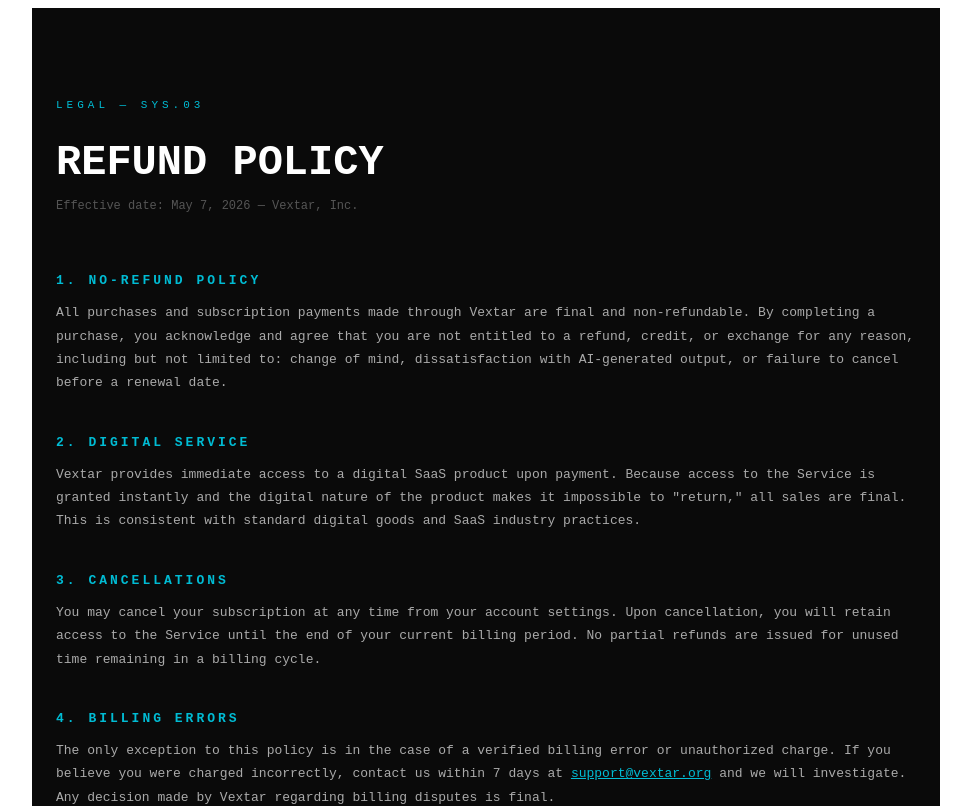
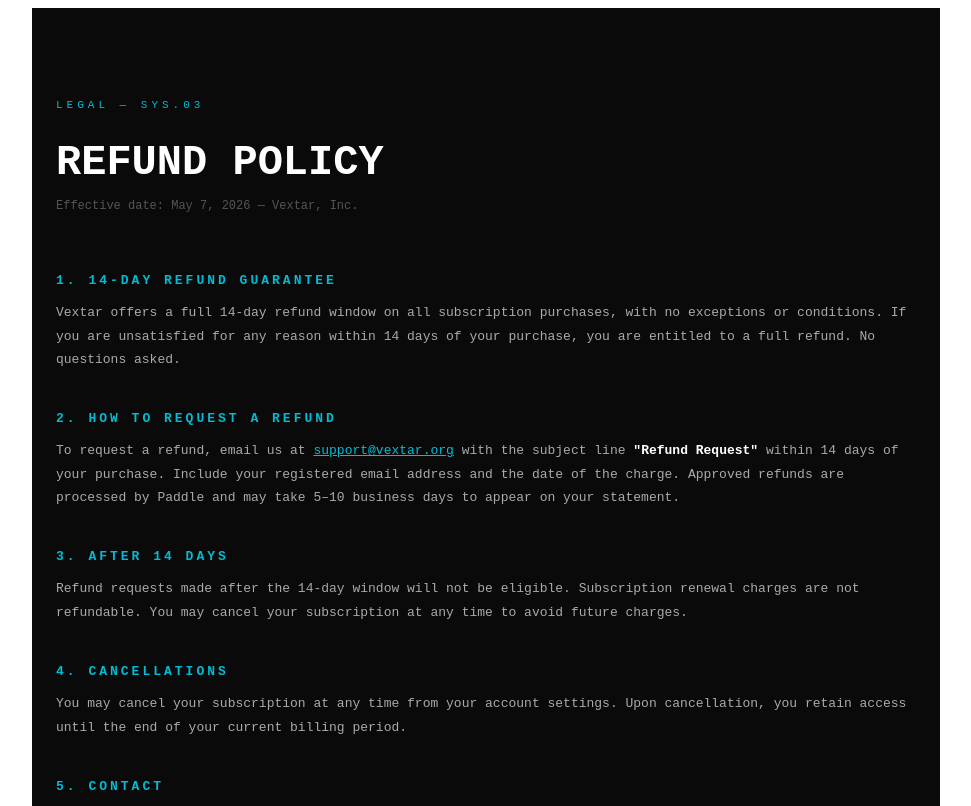
Before and after one commit to Vextarhq/vextar-app, a Next.js app: page /refund in a window 1280 px wide. Shown: the top 806 px of the page, without its empty margins (154-1125 px from the left). Built offline with nearby package versions, Linux system fonts and the light colour scheme.

Commit message:
Update page.js

```diff
--- a/app/refund/page.js
+++ b/app/refund/page.js
@@ -9,32 +9,31 @@
       <p style={{color: '#555', fontSize: '12px', marginBottom: '60px'}}>Effective date: May 7, 2026 — Vextar, Inc.</p>
 
       <section style={{marginBottom: '40px'}}>
-        <h2 style={{color: '#00bcd4', fontSize: '13px', letterSpacing: '3px'}}>1. NO-REFUND POLICY</h2>
-        <p style={{lineHeight: '1.8', color: '#aaa'}}>All purchases and subscription payments made through Vextar are final and non-refundable. By completing a purchase, you acknowledge and agree that you are not entitled to a refund, credit, or exchange for any reason, including but not limited to: change of mind, dissatisfaction with AI-generated output, or failure to cancel before a renewal date.</p>
+        <h2 style={{color: '#00bcd4', fontSize: '13px', letterSpacing: '3px'}}>1. 14-DAY REFUND GUARANTEE</h2>
+        <p style={{lineHeight: '1.8', color: '#aaa'}}>Vextar offers a full 14-day refund window on all subscription purchases, with no exceptions or conditions. If you are unsatisfied for any reason within 14 days of your purchase, you are entitled to a full refund. No questions asked.</p>
       </section>
 
       <section style={{marginBottom: '40px'}}>
-        <h2 style={{color: '#00bcd4', fontSize: '13px', letterSpacing: '3px'}}>2. DIGITAL SERVICE</h2>
-        <p style={{lineHeight: '1.8', color: '#aaa'}}>Vextar provides immediate access to a digital SaaS product upon payment. Because access to the Service is granted instantly and the digital nature of the product makes it impossible to "return," all sales are final. This is consistent with standard digital goods and SaaS industry practices.</p>
+        <h2 style={{color: '#00bcd4', fontSize: '13px', letterSpacing: '3px'}}>2. HOW TO REQUEST A REFUND</h2>
+        <p style={{lineHeight: '1.8', color: '#aaa'}}>To request a refund, email us at <a href="mailto:support@vextar.org" style={{color: '#00bcd4'}}>support@vextar.org</a> with the subject line <strong style={{color: '#fff'}}>"Refund Request"</strong> within 14 days of your purchase. Include your registered email address and the date of the charge. Approved refunds are processed by Paddle and may take 5–10 business days to appear on your statement.</p>
       </section>
 
       <section style={{marginBottom: '40px'}}>
-        <h2 style={{color: '#00bcd4', fontSize: '13px', letterSpacing: '3px'}}>3. CANCELLATIONS</h2>
-        <p style={{lineHeight: '1.8', color: '#aaa'}}>You may cancel your subscription at any time from your account settings. Upon cancellation, you will retain access to the Service until the end of your current billing period. No partial refunds are issued for unused time remaining in a billing cycle.</p>
+        <h2 style={{color: '#00bcd4', fontSize: '13px', letterSpacing: '3px'}}>3. AFTER 14 DAYS</h2>
+        <p style={{lineHeight: '1.8', color: '#aaa'}}>Refund requests made after the 14-day window will not be eligible. Subscription renewal charges are not refundable. You may cancel your subscription at any time to avoid future charges.</p>
       </section>
 
       <section style={{marginBottom: '40px'}}>
-        <h2 style={{color: '#00bcd4', fontSize: '13px', letterSpacing: '3px'}}>4. BILLING ERRORS</h2>
-        <p style={{lineHeight: '1.8', color: '#aaa'}}>The only exception to this policy is in the case of a verified billing error or unauthorized charge. If you believe you were charged incorrectly, contact us within 7 days at <a href="mailto:support@vextar.org" style={{color: '#00bcd4'}}>support@vextar.org</a> and we will investigate. Any decision made by Vextar regarding billing disputes is final.</p>
+        <h2 style={{color: '#00bcd4', fontSize: '13px', letterSpacing: '3px'}}>4. CANCELLATIONS</h2>
+        <p style={{lineHeight: '1.8', color: '#aaa'}}>You may cancel your subscription at any time from your account settings. Upon cancellation, you retain access until the end of your current billing period.</p>
       </section>
 
       <section style={{marginBottom: '60px'}}>
         <h2 style={{color: '#00bcd4', fontSize: '13px', letterSpacing: '3px'}}>5. CONTACT</h2>
-        <p style={{lineHeight: '1.8', color: '#aaa'}}>For billing questions contact us at:<br/>
-        <a href="mailto:support@vextar.org" style={{color: '#00bcd4'}}>support@vextar.org</a></p>
+        <p style={{lineHeight: '1.8', color: '#aaa'}}>For refund requests: <a href="mailto:support@vextar.org" style={{color: '#00bcd4'}}>support@vextar.org</a></p>
       </section>
 
       <p style={{color: '#333', fontSize: '11px', borderTop: '1px solid #1a1a1a', paddingTop: '20px'}}>© 2026 Vextar, Inc. All rights reserved.</p>
     </main>
-  );
+  )
 }
```
